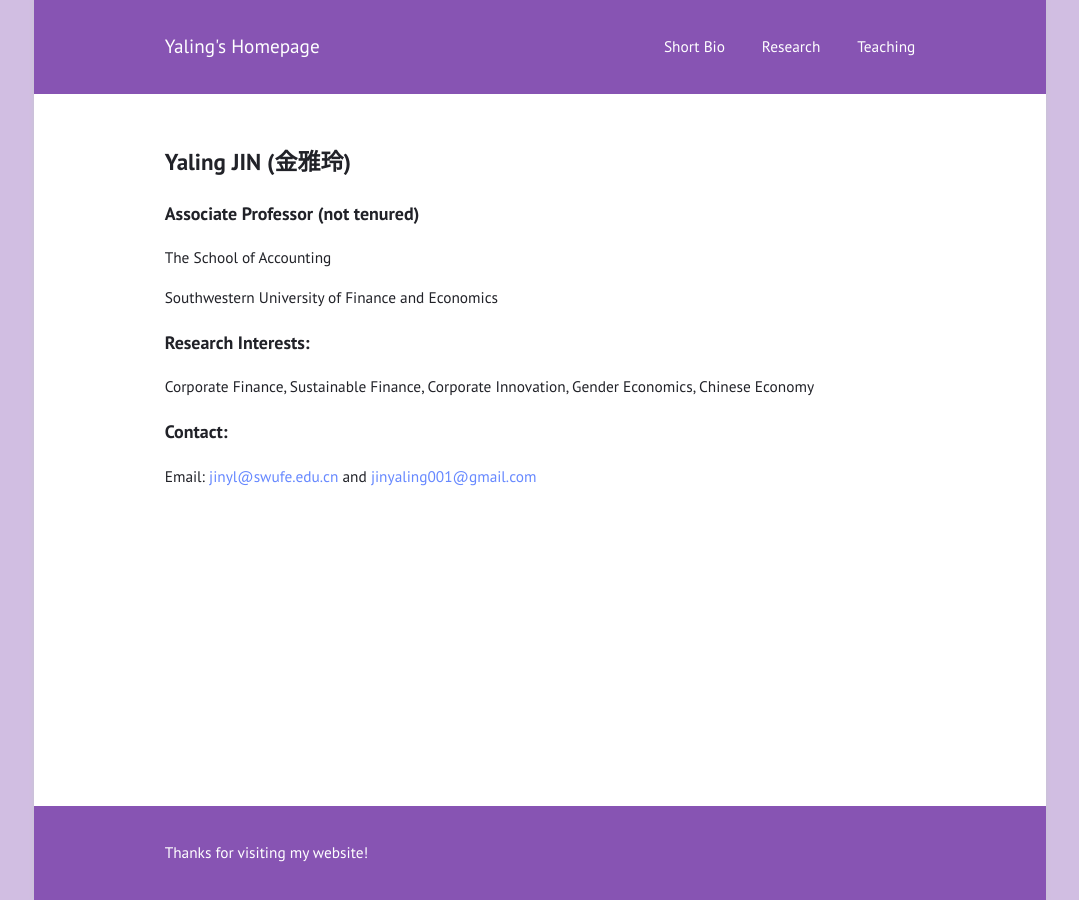
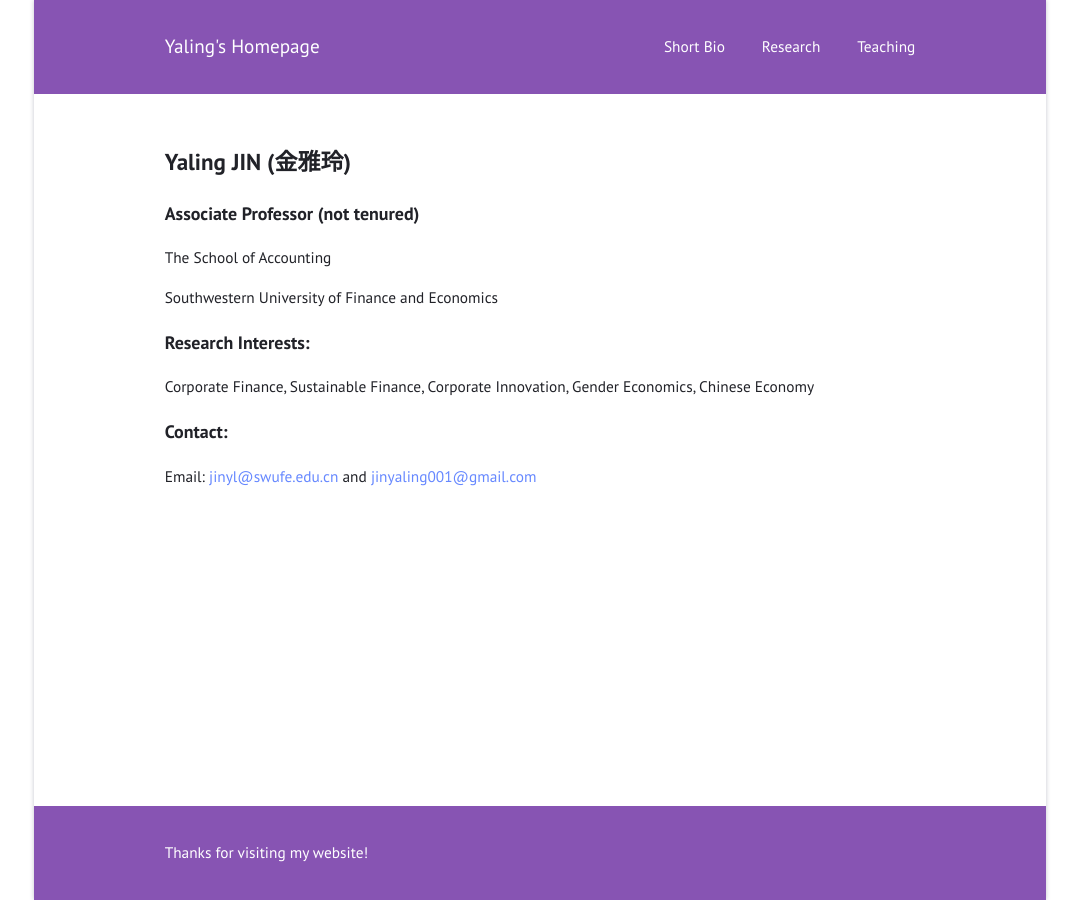
Before and after one commit to jinyaling/jinyaling.github.io, a Jekyll site: the page built from index.md, in a window 1280 px wide. Shown: the whole page, without its empty margins (100-1179 px from the left). Built offline with Jekyll 4.4.1, drawn with Linux system fonts in a browser that asks for light colours.

Commit message:
Update frame.sass

```diff
--- a/assets/css/frame.sass
+++ b/assets/css/frame.sass
@@ -4,7 +4,7 @@
 @import index, font, basic, layout, classes
 
 html
-  background: lighten($purple, 35%)
+  background: lighten($purple, 55%)
   padding: 0 calc(38% - 22em)
 
 body
```
